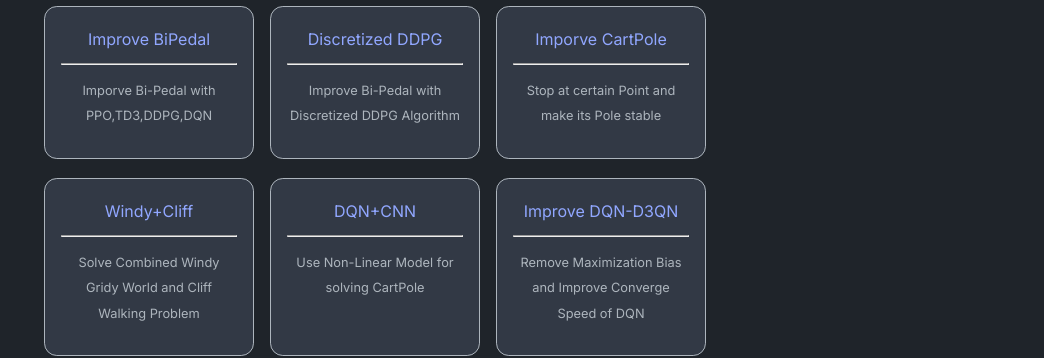
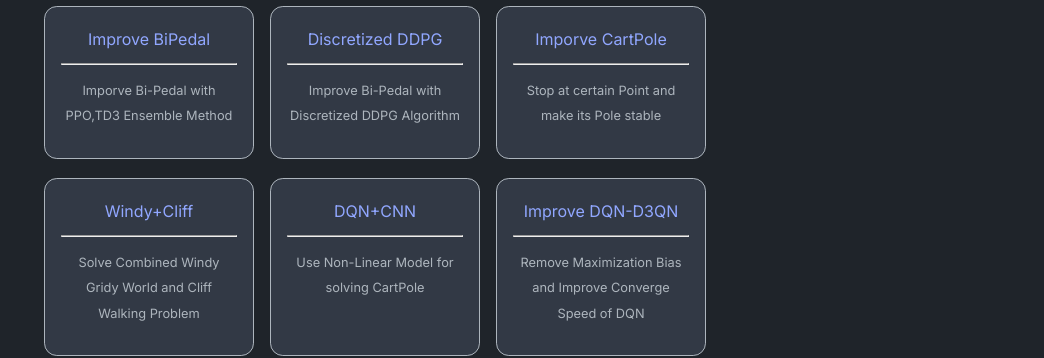
Before and after one commit to dldnxks12/dldnxks12.github.io, a Jekyll site: the page built from index.md, in a window 1280 px wide and 900 px high, scrolled down 320 px. Shown: the part 177-535 px from the top of the window, without its empty margins (236-1280 px from the left). Built offline with Jekyll 4.4.1, drawn with Linux system fonts in a browser that asks for light colours.

Commit message:
Update home.yml

```diff
--- a/_data/home.yml
+++ b/_data/home.yml
@@ -9,7 +9,7 @@ project_entries:
 
   - title: Improve BiPedal
     url: https://github.com/dldnxks12/A.I/tree/master/Reinforcement%20Learning%20%232/Final%20Project
-    desc: Imporve Bi-Pedal with PPO,TD3,DDPG,DQN
+    desc: Imporve Bi-Pedal with PPO,TD3 Ensemble Method
 
   - title: Discretized DDPG
     url: https://github.com/dldnxks12/A.I/tree/master/Reinforcement%20Learning%20%232/Final%20Project/Discretization
```
